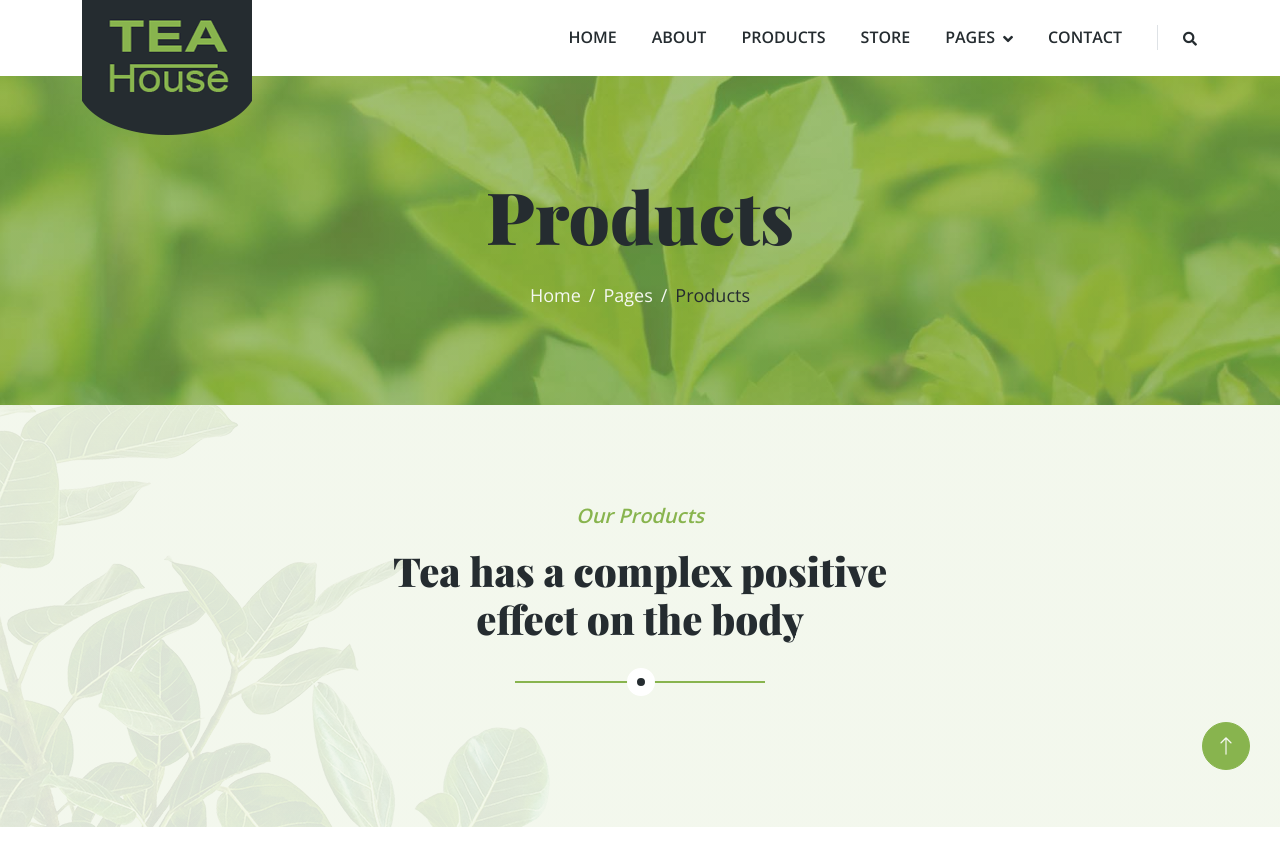
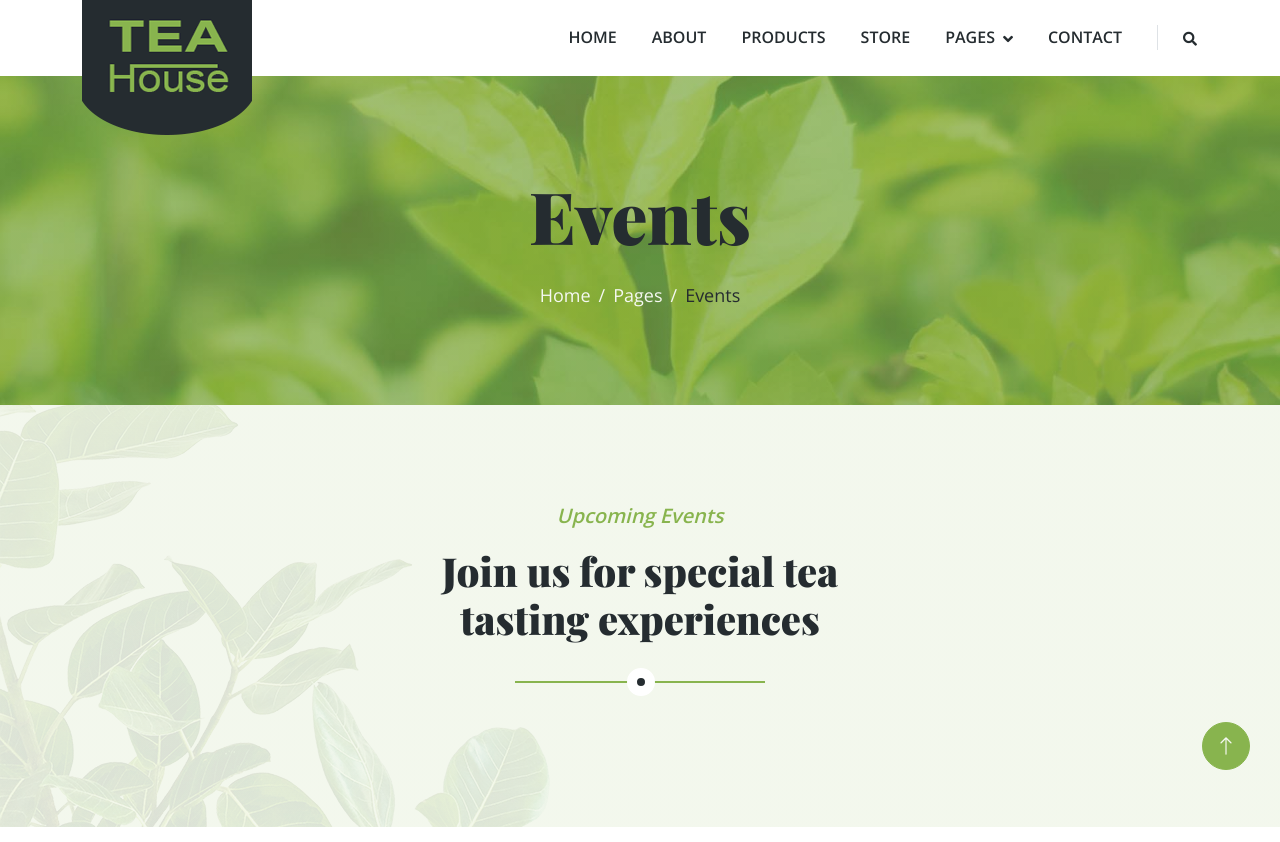
Before and after one commit to 7-lim/EL_FIRMA, a Symfony app: template templates/products.html.twig in a window 1280 px wide. Shown: the top 842 px of the page. Run offline with Twig, Linux system fonts and the light colour scheme; the template is opened without the code that fills it, so the values that code supplies are empty; style sheets or scripts are compiled from the project's sources; some libraries are stand-ins or nearby versions.

```diff
--- a/src/Entity/Ticket.php
+++ b/src/Entity/Ticket.php
@@ -5,6 +5,7 @@ namespace App\Entity;
 use App\Repository\TicketRepository;
 use Doctrine\Common\Collections\ArrayCollection;
 use Doctrine\Common\Collections\Collection;
+use Symfony\Component\Validator\Constraints as Assert;
 use Doctrine\ORM\Mapping as ORM;
 
 #[ORM\Entity(repositoryClass: TicketRepository::class)]
@@ -16,6 +17,9 @@ class Ticket
     private ?int $id = null;
 
     #[ORM\Column]
+    #[Assert\Positive]
+    #[Assert\NotBlank]
+    #[Assert\NotNull]
     private ?int $Prix = null;
 
     #[ORM\ManyToOne(inversedBy: 'tickets')]
--- a/templates/products.html.twig
+++ b/templates/products.html.twig
@@ -1,64 +1,71 @@
 {% extends 'base.html.twig' %}
 
-{% block title %}Products - Tea House - Tea Shop Website Template{% endblock %}
+{% block title %}Events - Tea House - Tea Shop Website Template{% endblock %}
 
-{% set active_page = 'product' %}
+{% set active_page = 'events' %}  {# Update active page if needed #}
 
 {% block body %}
     <!-- Page Header Start -->
     <div class="container-fluid page-header py-5 wow fadeIn" data-wow-delay="0.1s">
         <div class="container text-center py-5">
-            <h1 class="display-2 text-dark mb-4 animated slideInDown">Products</h1>
+            <h1 class="display-2 text-dark mb-4 animated slideInDown">Events</h1>
             <nav aria-label="breadcrumb animated slideInDown">
                 <ol class="breadcrumb justify-content-center mb-0">
                     <li class="breadcrumb-item"><a href="#">Home</a></li>
                     <li class="breadcrumb-item"><a href="#">Pages</a></li>
-                    <li class="breadcrumb-item text-dark" aria-current="page">Products</li>
+                    <li class="breadcrumb-item text-dark" aria-current="page">Events</li>
                 </ol>
             </nav>
         </div>
     </div>
     <!-- Page Header End -->
 
-    <!-- Products Start -->
+    <!-- Events Start -->
     <div class="container-fluid product py-5">
         <div class="container py-5">
             <div class="section-title text-center mx-auto wow fadeInUp" data-wow-delay="0.1s" style="max-width: 500px;">
-                <p class="fs-5 fw-medium fst-italic text-primary">Our Products</p>
-                <h1 class="display-6">Tea has a complex positive effect on the body</h1>
+                <p class="fs-5 fw-medium fst-italic text-primary">Upcoming Events</p>
+                <h1 class="display-6">Join us for special tea tasting experiences</h1>
             </div>
+
+            {# Carousel Version #}
             <div class="owl-carousel product-carousel wow fadeInUp" data-wow-delay="0.5s">
-                {# Version statique (originale) #}
-                <a href="" class="d-block product-item rounded">
-                    <img src="{{asset('img/product-1.jpg')}}" alt="">
+                {% for event in events %}
+                <div class="d-block event-item rounded">
+                    <img src="{{ asset('uploads/events/' ~ event.banner) }}" class="event-banner" alt="{{ event.name }}">
                     <div class="bg-white shadow-sm text-center p-4 position-relative mt-n5 mx-4">
-                        <h4 class="text-primary">Green Tea</h4>
-                        <span class="text-body">Diam dolor diam ipsum sit diam amet diam et eos. Clita erat ipsum</span>
+                        <h4 class="text-primary">{{ event.name }}</h4>
+                        <div class="event-details">
+                            <p class="mb-1"><i class="fa fa-calendar text-primary me-2"></i>{{ event.date|date('F j, Y') }}</p>
+                            <p class="mb-1"><i class="fa fa-map-marker text-primary me-2"></i>{{ event.location }}</p>
+                            <p class="text-body mt-2">{{ event.description }}</p>
+                        </div>
                     </div>
-                </a>
-                <a href="" class="d-block product-item rounded">
-                    <img src="{{asset('img/product-2.jpg')}}" alt="">
-                    <div class="bg-white shadow-sm text-center p-4 position-relative mt-n5 mx-4">
-                        <h4 class="text-primary">Black Tea</h4>
-                        <span class="text-body">Diam dolor diam ipsum sit diam amet diam et eos. Clita erat ipsum</span>
+                </div>
+                {% endfor %}
+            </div>
+
+            {# Grid Layout Version (alternative) #}
+            {# <div class="row g-4 wow fadeInUp" data-wow-delay="0.3s">
+                {% for event in events %}
+                <div class="col-md-6 col-lg-4">
+                    <div class="event-item rounded overflow-hidden">
+                        <div class="position-relative">
+                            <img class="img-fluid" src="{{ asset('uploads/events/' ~ event.banner) }}" alt="{{ event.name }}">
+                            <div class="event-overlay">
+                                <small class="text-white"><i class="fa fa-calendar me-2"></i>{{ event.date|date('M d, Y') }}</small>
+                            </div>
+                        </div>
+                        <div class="p-4">
+                            <h5 class="text-primary mb-3">{{ event.name }}</h5>
+                            <p><i class="fa fa-map-marker text-primary me-2"></i>{{ event.location }}</p>
+                            <p class="text-body mb-0">{{ event.shortDescription }}</p>
+                        </div>
                     </div>
-                </a>
-                <a href="" class="d-block product-item rounded">
-                    <img src="{{asset('img/product-3.jpg')}}" alt="">
-                    <div class="bg-white shadow-sm text-center p-4 position-relative mt-n5 mx-4">
-                        <h4 class="text-primary">Spiced Tea</h4>
-                        <span class="text-body">Diam dolor diam ipsum sit diam amet diam et eos. Clita erat ipsum</span>
-                    </div>
-                </a>
-                <a href="" class="d-block product-item rounded">
-                    <img src="{{asset('img/product-4.jpg')}}" alt="">
-                    <div class="bg-white shadow-sm text-center p-4 position-relative mt-n5 mx-4">
-                        <h4 class="text-primary">Organic Tea</h4>
-                        <span class="text-body">Diam dolor diam ipsum sit diam amet diam et eos. Clita erat ipsum</span>
-                    </div>
-                </a>
-            </div>
+                </div>
+                {% endfor %}
+            </div> #}
         </div>
     </div>
-    <!-- Products End -->
+    <!-- Events End -->
 {% endblock %}
```
Also changed, not shown: src/Entity/Evenement.php (+16 -5 lines).
